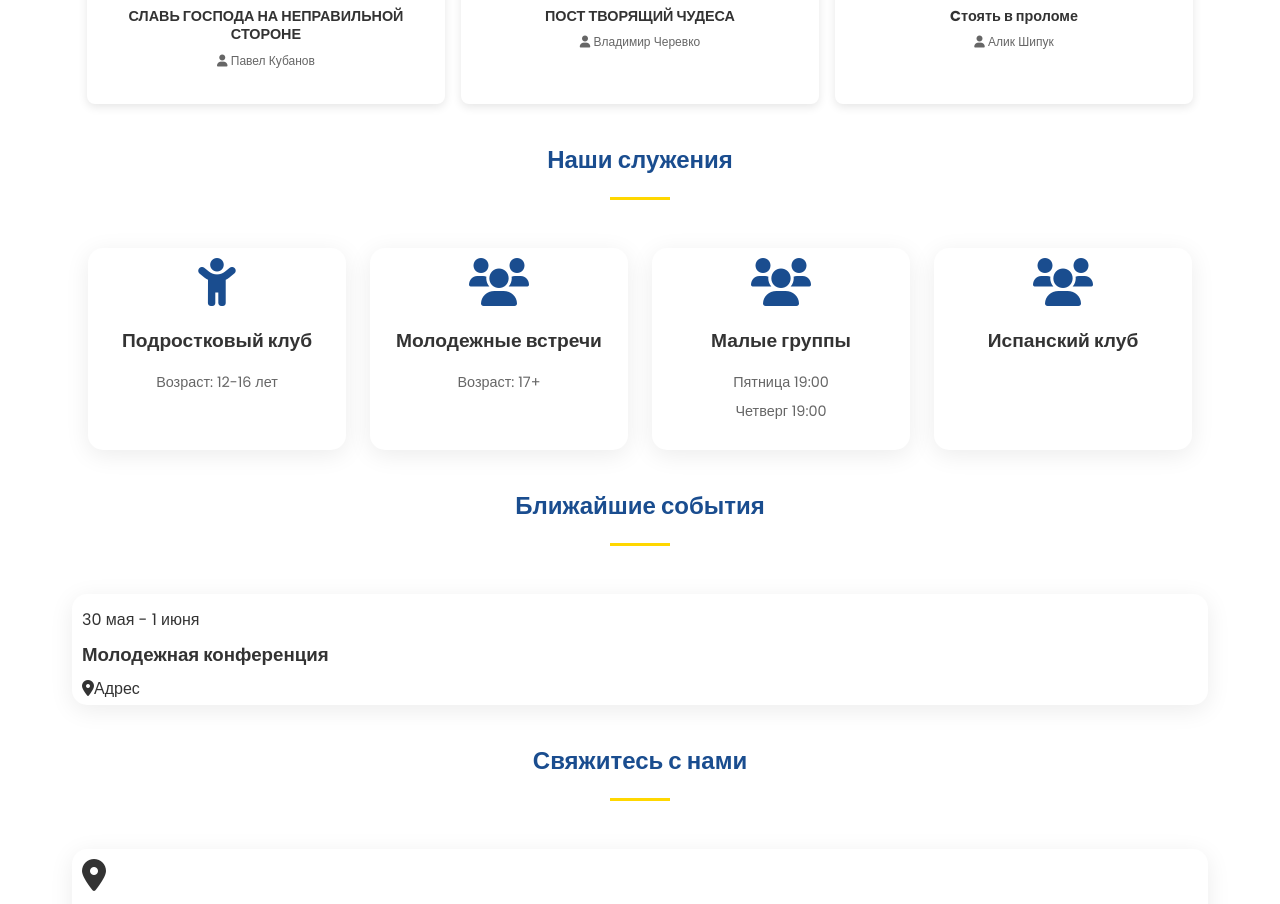
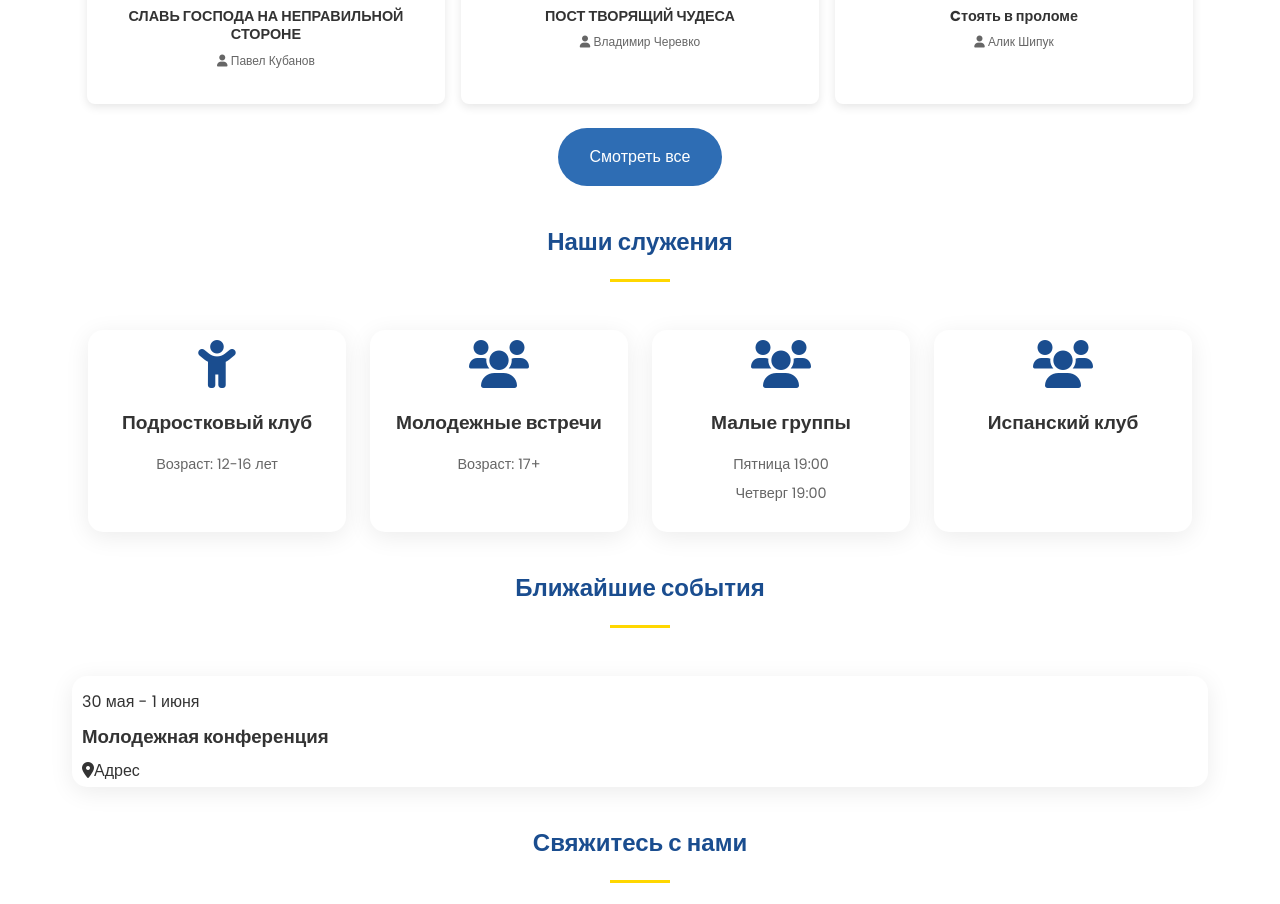
Before and after one commit to Fox216540/fox216540.github.io, a plain HTML site: page index.html in a window 1280 px wide. Shown: the part 1826-2730 px from the top of the page. Drawn offline with Linux system fonts and the light colour scheme.

Commit message:
Update index.html

```diff
--- a/index.html
+++ b/index.html
@@ -291,7 +291,11 @@
                 font-size: 2rem;
             }
         }
-
+        .container {
+            display: flex;
+            justify-content: center;
+            align-items: center;
+        }
         /* Кнопки */
         .btn {
             display: inline-block;
@@ -446,6 +450,9 @@
             </div>
         </div>
     </div>
+    <div class="container">
+        <a href="sermons.html" class="btn">Смотреть все</a>
+    </div>
 </section>
     <!-- Служения -->
     <section class="section" id="ministries">
```
